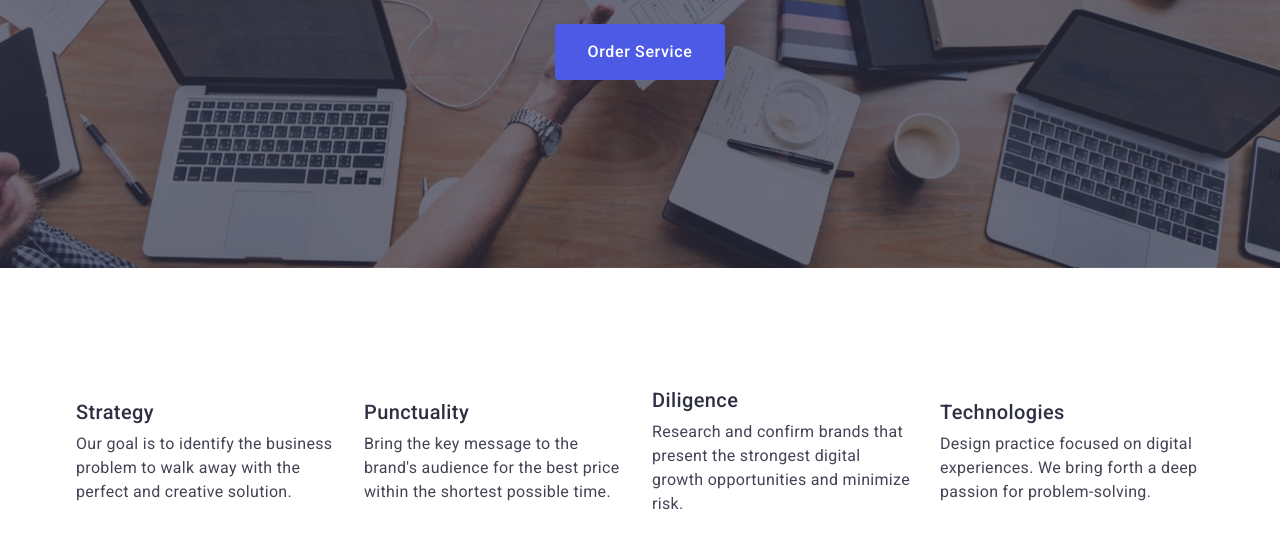
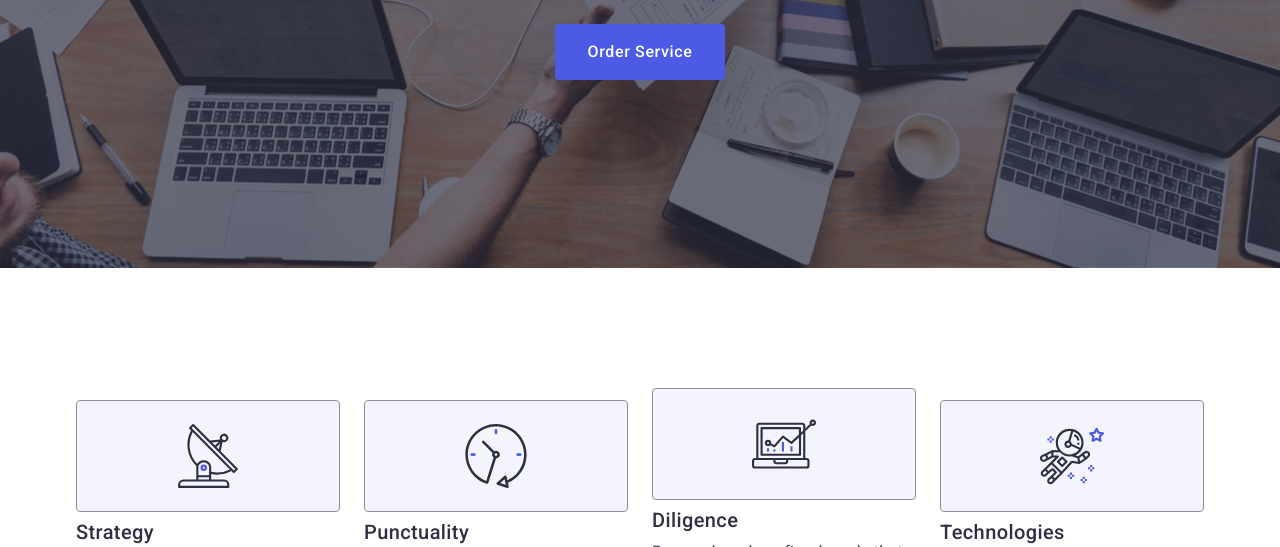
Before and after one commit to Alex-Sea-gull/goit-markup-hw-04, a plain HTML site: page index.html in a window 1280 px wide. Shown: the part 405-952 px from the top of the page. Drawn offline with nearby package versions, Linux system fonts and the light colour scheme.

Commit message:
add-icon-advantage

```diff
--- a/css/styles.css
+++ b/css/styles.css
@@ -92,6 +92,7 @@ img {
   color: #2e2f42;
   padding: 24px 0;
   display: block;
+  transition: color 250ms;
 }
 
 .header-menu-link:hover,
@@ -108,7 +109,7 @@ img {
   position: absolute;
   display: block;
   bottom: -1px;
-  right: 0;
+  left: 0;
   content: "";
   border-radius: 2px;
   width: 48px;
@@ -131,6 +132,7 @@ img {
   line-height: 1.5;
   letter-spacing: 0.02em;
   color: #434455;
+  transition: color 250ms;
 }
 
 .header-contacts-link:hover {
@@ -229,6 +231,23 @@ img {
 
 .advantage-item {
   width: calc((100% - 3 * 24px) / 4);
+}
+
+.container-advantage-icon {
+  border: 1px solid #8e8f99;
+  border-radius: 4px;
+  width: 264px;
+  height: 112px;
+  background: #f4f4fd;
+  display: flex;
+  align-items: center;
+  justify-content: center;
+  margin-bottom: 8px;
+}
+
+.advantage-icon {
+  width: 64px;
+  height: 64px;
 }
 
 .subtitle-advantages {
--- a/index.html
+++ b/index.html
@@ -74,6 +74,11 @@
           <h2 class="title-advantages">Our advantages</h2>
           <ul class="advantages-list">
             <li class="advantage-item">
+              <div class="container-advantage-icon">
+                <svg class="advantage-icon">
+                  <use href="./images/icons.svg#icon-antenna"></use>
+                </svg>
+              </div>
               <h3 class="subtitle-advantages">Strategy</h3>
               <p class="advantages-text">
                 Our goal is to identify the business problem to walk away with
@@ -81,6 +86,11 @@
               </p>
             </li>
             <li class="advantage-item">
+              <div class="container-advantage-icon">
+                <svg class="advantage-icon">
+                  <use href="./images/icons.svg#icon-clock"></use>
+                </svg>
+              </div>
               <h3 class="subtitle-advantages">Punctuality</h3>
               <p class="advantages-text">
                 Bring the key message to the brand's audience for the best price
@@ -88,6 +98,11 @@
               </p>
             </li>
             <li class="advantage-item">
+              <div class="container-advantage-icon">
+                <svg class="advantage-icon">
+                  <use href="./images/icons.svg#icon-diagram"></use>
+                </svg>
+              </div>
               <h3 class="subtitle-advantages">Diligence</h3>
               <p class="advantages-text">
                 Research and confirm brands that present the strongest digital
@@ -95,6 +110,11 @@
               </p>
             </li>
             <li class="advantage-item">
+              <div class="container-advantage-icon">
+                <svg class="advantage-icon">
+                  <use href="./images/icons.svg#icon-astronaut"></use>
+                </svg>
+              </div>
               <h3 class="subtitle-advantages">Technologies</h3>
               <p class="advantages-text">
                 Design practice focused on digital experiences. We bring forth a
```
Also changed, not shown: images/icons.svg (added), 1 other file.
